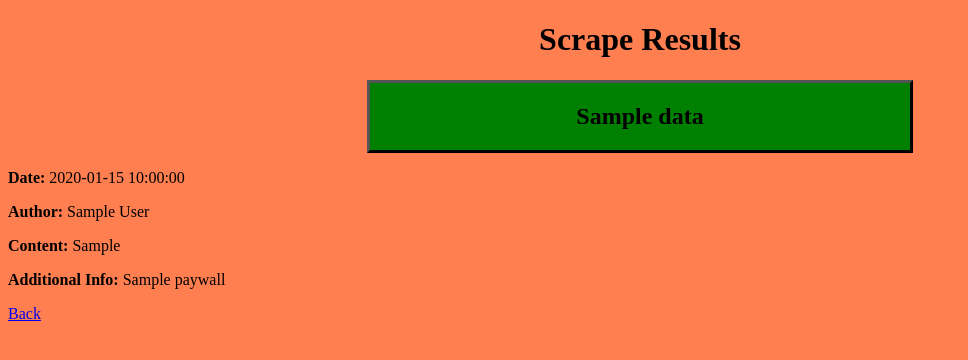
After one commit to Feekly/webScraper, a Flask app: template templates/results.html in a window 1280 px wide. The commit adds this page. Shown: the top 360 px of the page, without its empty margins (0-968 px from the left). Run offline with Flask 3, Linux system fonts and the light colour scheme; the template is opened without the code that fills it: most values are stand-ins (such as "Sample title", 1, 10 or a date in 2020).

Commit message:
add search bar to get user input results.html displays results. add slight css

```diff
--- a/app.py
+++ b/app.py
@@ -1,19 +1,39 @@
 import csv
-
-from flask import Flask, render_template
-import _csv
+from flask import Flask, render_template, request
 
 app = Flask(__name__)
+def scrapeUrl(url):
+    import requests
+    from bs4 import BeautifulSoup
 
+    x = requests.get(url)
+    soup = BeautifulSoup(x.content, "html.parser")
 
-articles = []
-with open('data.csv', 'r', encoding='utf-8') as f:
-    reader = csv.DictReader(f)
-    for row in reader:
-        articles.append(row)
+    #getting text
+    title = soup.find('h1').text
+    publicationDate = soup.find('time').text
+    author = soup.find(class_="BaseWrap-sc-gjQpdd BaseText-ewhhUZ BaseLink-eNWuiM BylineLink-gEnFiw iUEiRd euNVPR jdMSdZ BDKtv byline__name-link button").text
+    p = soup.find('p').text
+    paywall = soup.find(class_="paywall").text
+    return {
+        'title': title,
+        'date': publicationDate,
+        'author': author,
+        'p': p,
+        'paywall': paywall
+    }
+
 @app.route('/')
 def index():
-    return render_template('index.html', data=articles)
+    return render_template('index.html')
+
+@app.route('/scrape', methods=['POST'])
+def scrape():
+    url = request.form.get('url')
+    if not url:
+        return "No URL provided"
+    data = scrapeUrl(url)
+    return render_template('results.html', data=data)
 
 if __name__ == '__main__':
     app.run(debug=True)
--- /dev/null
+++ b/static/css/results.css
@@ -0,0 +1,22 @@
+h1 {
+    text-align: center;
+}
+body {
+    background-color: coral;
+}
+h2 {
+    background: green;
+    border: 3px outset black;
+    margin: 0 auto;
+    width: 500px;
+    padding: 20px;
+    text-align: center;
+
+
+}
+p {
+    text-align: left;
+}
+form {
+    text-align: left;
+}
--- a/templates/index.html
+++ b/templates/index.html
@@ -1,5 +1,6 @@
 <html>
 <head>
+    <link rel="stylesheet" href="/static/css/index.css">
     <meta charset="UTF-8">
     <meta name="viewport"
           content="width=device-width, user-scalable=no, initial-scale=1.0, maximum-scale=1.0, minimum-scale=1.0">
@@ -17,6 +18,10 @@
         This is a webscraper web app that utilizes python for the back end and is using the Flask framework for frontend
         to connect the two dimensions.
     </p>
+    <form action="/scrape" method="POST">
+        <input type="text" name="url" placeholder="Enter a Wired.com URL to scrape" required>
+        <button type="submit">Scrape</button>
+    </form>
     <!-- we loop through the 'data' variable passed from app.py-->
      <ul>
         {% for item in data %}
--- /dev/null
+++ b/templates/results.html
@@ -0,0 +1,20 @@
+<!DOCTYPE html>
+<html>
+<head>
+    <title>Scrape Results</title>
+    <link rel="stylesheet" href="/static/css/results.css">
+</head>
+<body>
+    <h1>Scrape Results</h1>
+    {% if data %}
+    <h2>{{ data.title }}</h2>
+    <p><strong>Date:</strong> {{ data.date }}</p>
+    <p><strong>Author:</strong> {{ data.author }}</p>
+    <p><strong>Content:</strong> {{ data.p }}</p>
+    <p><strong>Additional Info:</strong> {{ data.paywall }}</p>
+    {% else %}
+    <p>No data available.</p>
+    {% endif %}
+    <a href="/">Back</a>
+</body>
+</html>
```
Also changed, not shown: main.py (+13 -16 lines), static/css/index.css (added, +16 -0 lines).
